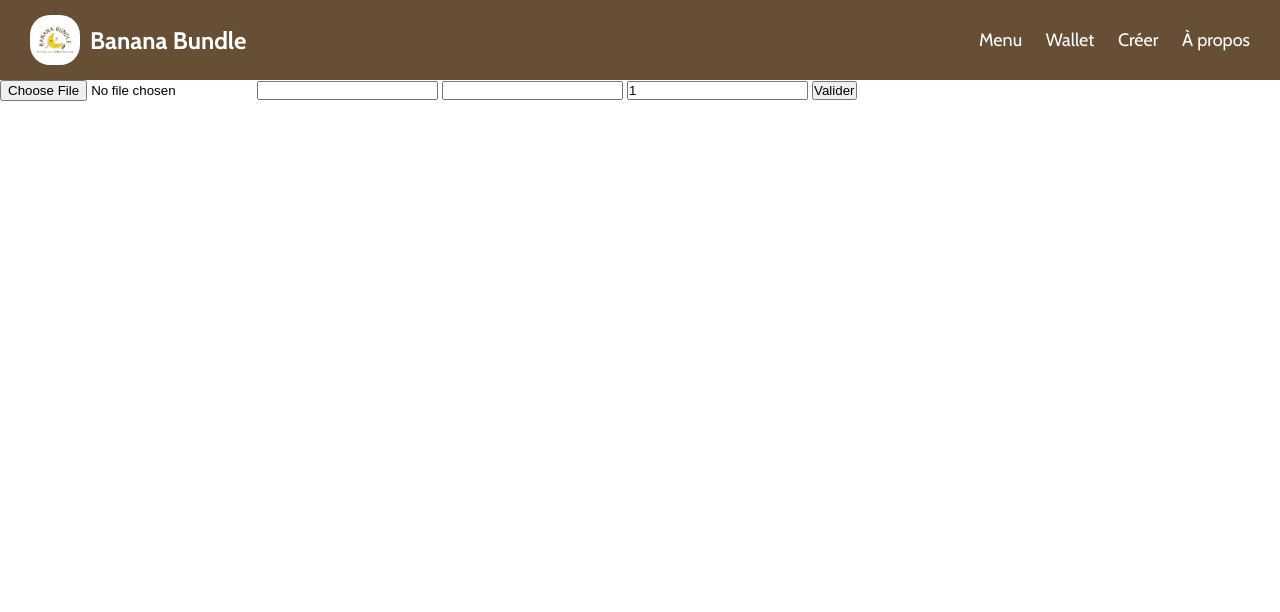
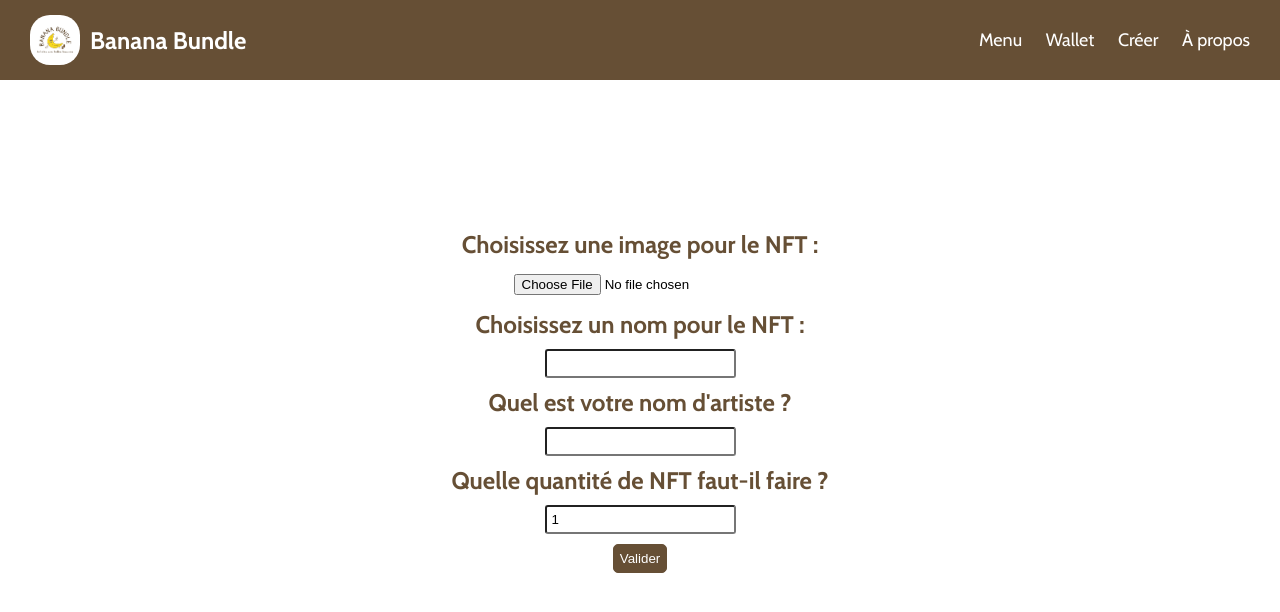
Before and after one commit to astudentwholovescoding/banana-bundle, a Python web app: template templates/new_nft.html in a window 1280 px wide. Shown: the top 612 px of the page. Run offline with Jinja, Linux system fonts and the light colour scheme; the template is opened without the code that fills it, so the values that code supplies are empty.

Commit message:
Add some features

```diff
--- /dev/null
+++ b/config.py
@@ -0,0 +1,4 @@
+ENV = {
+    "BLOCKCHAIN_FILE": "blockchain.json",
+    "APP_PORT": 2010
+}
--- a/templates/new_nft.html
+++ b/templates/new_nft.html
@@ -4,14 +4,44 @@
     <meta charset="UTF-8">
     <meta name="viewport" content="width=device-width, initial-scale=1.0">
     <title>Banana Bundle</title>
+    <style>
+        @import url('https://fonts.googleapis.com/css2?family=Cabin:ital,wght@0,400..700;1,400..700&display=swap');
+
+        form {
+            display: flex;
+            flex-direction: column;
+            align-items: center;
+            margin-top: 150px;
+        }
+        form h2 {
+            font-family: "Cabin", sans-serif;
+            color: #664f35;
+        }
+        form input {
+            margin: 10px;
+            border-radius: 3px;
+            padding: 5px;
+        }
+        form button {
+            padding: 6px;
+            color: white;
+            background: #664f35;
+            border: #664f35 1px solid;
+            border-radius: 5px;
+        }
+    </style>
 </head>
 <body>
     {% include "partials/header.htm" %}
 
     <form action="/new-nft" method="post" enctype="multipart/form-data">
+        <h2>Choisissez une image pour le NFT :</h2>
         <input type="file" name="data" accept="image/*" required>
+        <h2>Choisissez un nom pour le NFT :</h2>
         <input type="text" name="NFTName" required>
+        <h2>Quel est votre nom d'artiste ?</h2>
         <input type="text" name="artistName" {% if artistName %}value="{{ artistName }}"{% endif %} required>
+        <h2>Quelle quantité de NFT faut-il faire ?</h2>
         <input type="number" name="qty" value="1" required>
         <button>Valider</button>
     </form>
```
Also changed, not shown: app.py (+22 -3 lines), blockchain.py (+12 -15 lines), blockchainAPI.py (added, +30 -0 lines), .useless/mywallet.txt (renamed from mywallet.txt), .useless/sign.py (renamed from sign.py), .useless/test.py (renamed from test.py).
